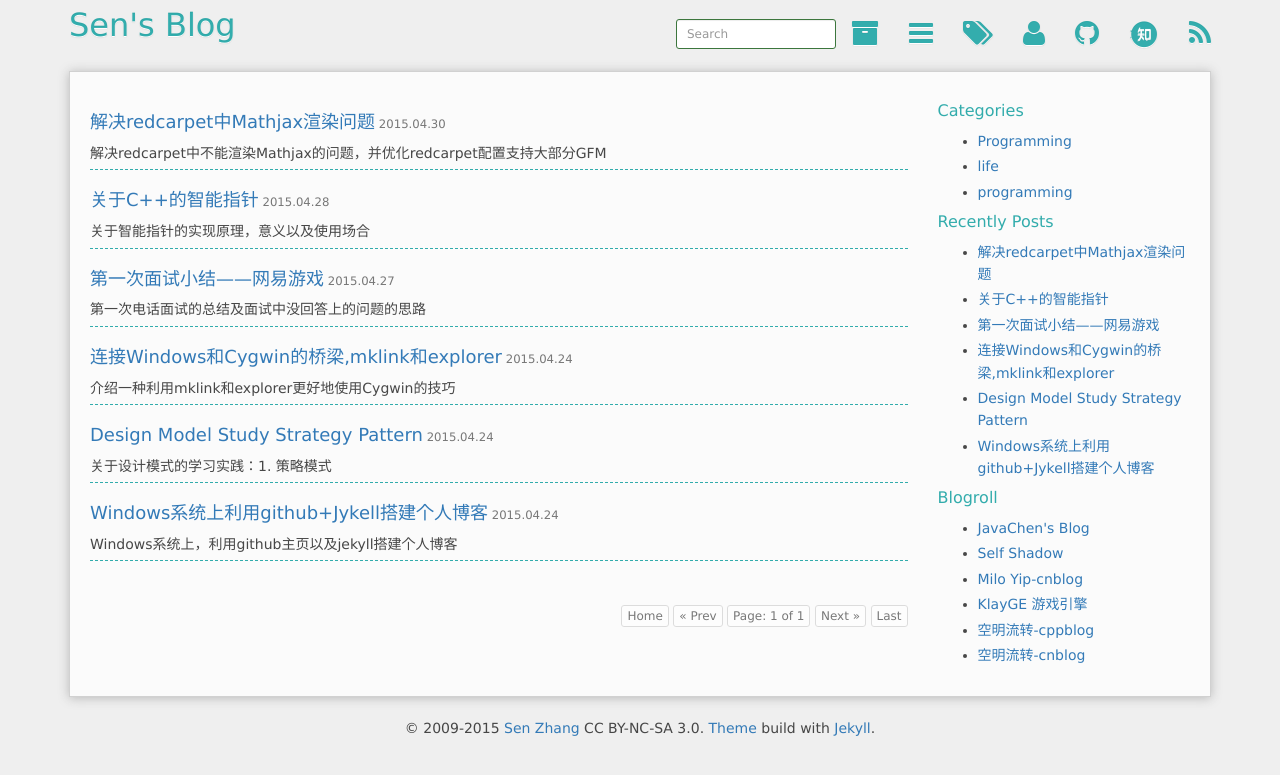
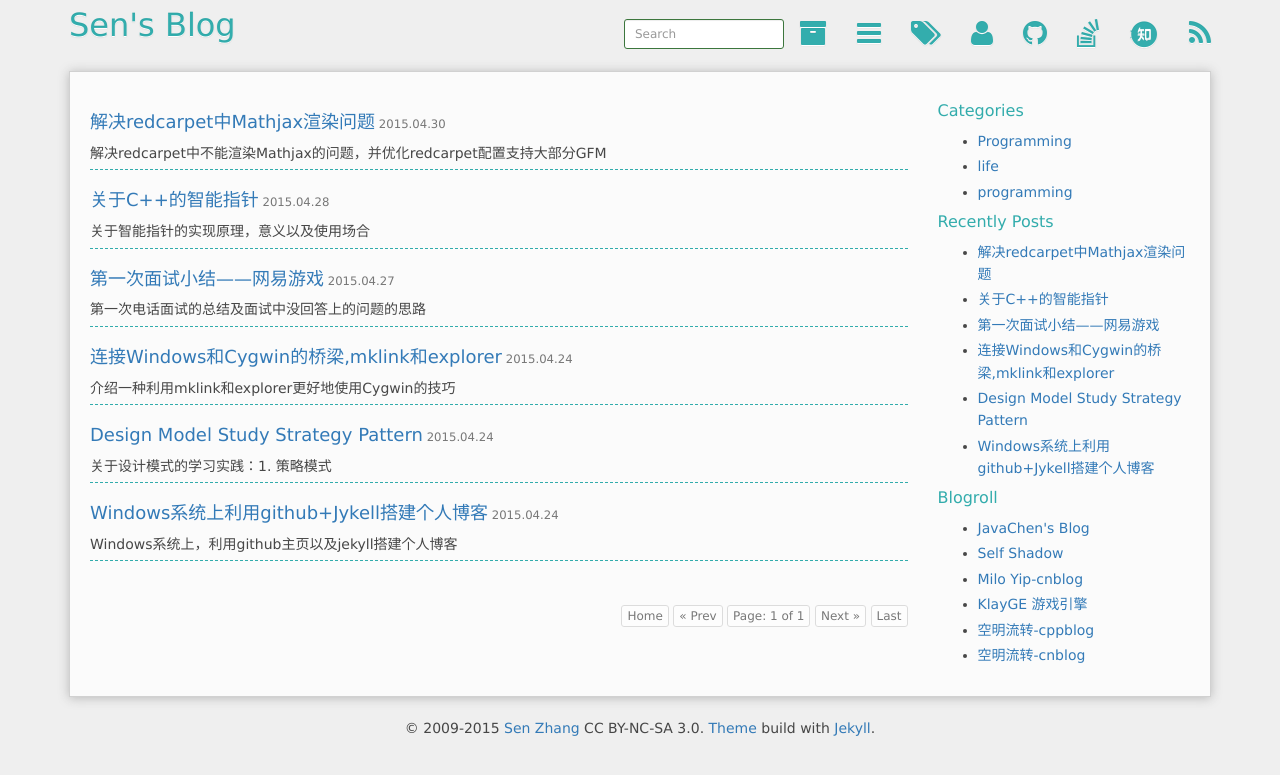
Before and after one commit to SenZhangAI/senzhangai.github.com, a Jekyll site: the page built from index.html, in a window 1280 px wide. Shown: the top 775 px of the page. Built offline with Jekyll 4.4.1, drawn with Linux system fonts in a browser that asks for light colours; Markdown is read by kramdown in place of the engine named in the settings; the list of posts is cut into pages by our own code; comment, search, counter and statistics services are not loaded.

Commit message:
add stackoverflow link

```diff
--- a/_config.yml
+++ b/_config.yml
@@ -9,7 +9,8 @@ author:
     twitter:
     facebook:
     weibo:
-    zhihu: sen-zhang-73
+    zhihu: http://www.zhihu.com/people/sen-zhang-73
+    stackoverflow: http://stackoverflow.com/users/4854570/senzhang
 atom_path: /atom.xml
 rss_path: /rss.xml
 donate_url:
--- a/_includes/header.html
+++ b/_includes/header.html
@@ -31,8 +31,11 @@
     {% if site.author.weibo %}
     <li><a href="http://weibo.com/{{ site.author.weibo }}" target="_blank" title="Weibo"><span class="fa fa-weibo fa-2x"></span></a></li>
     {% endif %}
+    {% if site.author.stackoverflow %}
+    <li><a href="{{ site.author.stackoverflow }}" target="_blank" title="Stackoverflow"><span class="fa fa-stack-overflow fa-2x"></span></a></li>
+    {% endif %}
     {% if site.author.zhihu %}
-    <li><a href="http://www.zhihu.com/people/{{ site.author.zhihu }}" target="_blank" title="Zhihu"><span class="icon-stack fa-lg addin">
+    <li><a href="{{ site.author.zhihu }}" target="_blank" title="Zhihu"><span class="icon-stack fa-lg addin">
         <i class="fa fa-circle fa-stack-2x"></i>
         <i class="iconfont icon-zhihu fa-stack-1x fa-inverse"></i>>
     </span></a></li>
```
